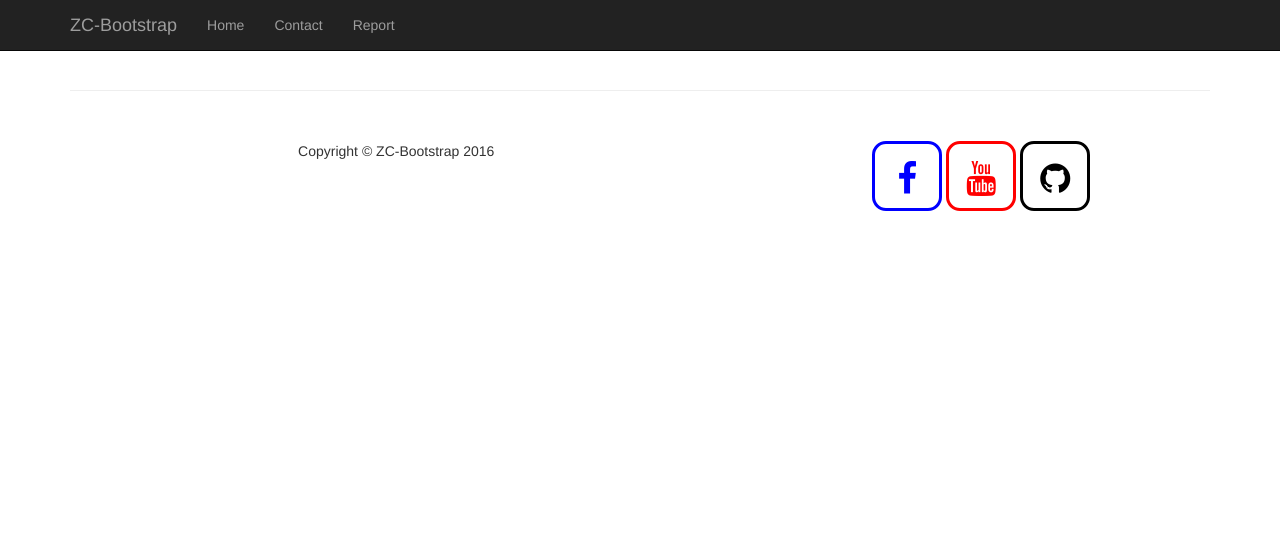
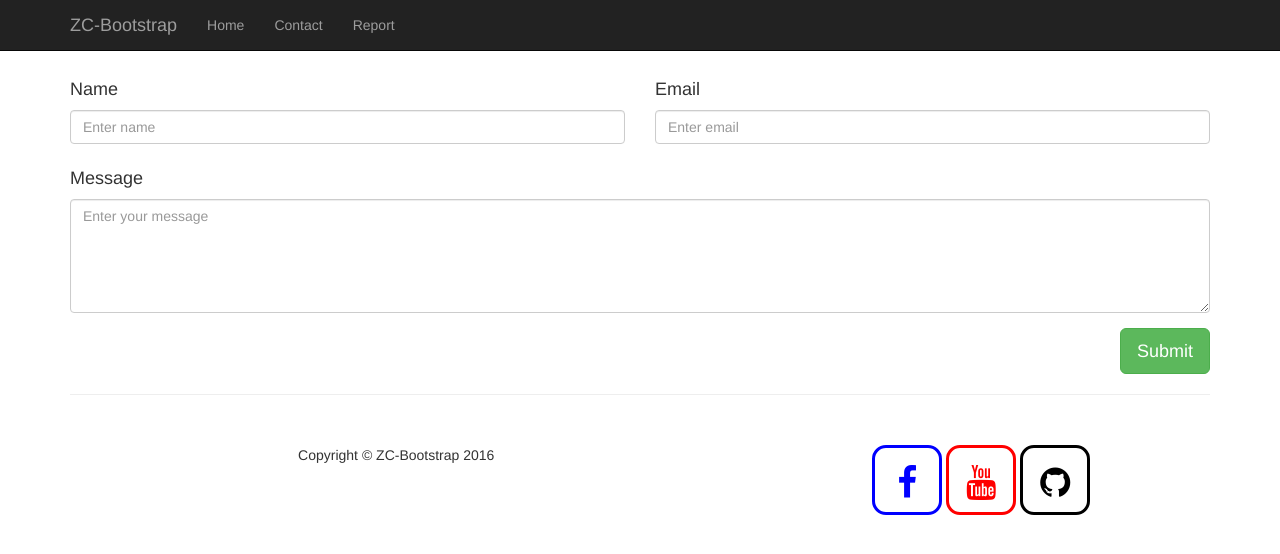
Before and after one commit to sajben94/ZC-Bootstrap, a plain HTML site: page contact.html in a window 1280 px wide. Drawn offline with Linux system fonts and the light colour scheme.

Commit message:
Pridanie kontaktneho formularu

```diff
--- a/contact.html
+++ b/contact.html
@@ -67,7 +67,22 @@
 
     <!-- Page Content -->
     <div class="container">
-
+      <div class="row">
+              <div class="form-group col-sm-6">
+                  <label for="name" class="h4">Name</label>
+                  <input type="text" class="form-control" id="name" placeholder="Enter name" required>
+              </div>
+              <div class="form-group col-sm-6">
+                  <label for="email" class="h4">Email</label>
+                  <input type="email" class="form-control" id="email" placeholder="Enter email" required>
+              </div>
+          </div>
+          <div class="form-group">
+              <label for="message" class="h4 ">Message</label>
+              <textarea id="message" class="form-control" rows="5" placeholder="Enter your message" required></textarea>
+          </div>
+          <button type="submit" id="form-submit" class="btn btn-success btn-lg pull-right ">Submit</button>
+  <div id="msgSubmit" class="h3 text-center hidden">Message Submitted!</div>
 
     </div>
     <!-- /.container -->
```
